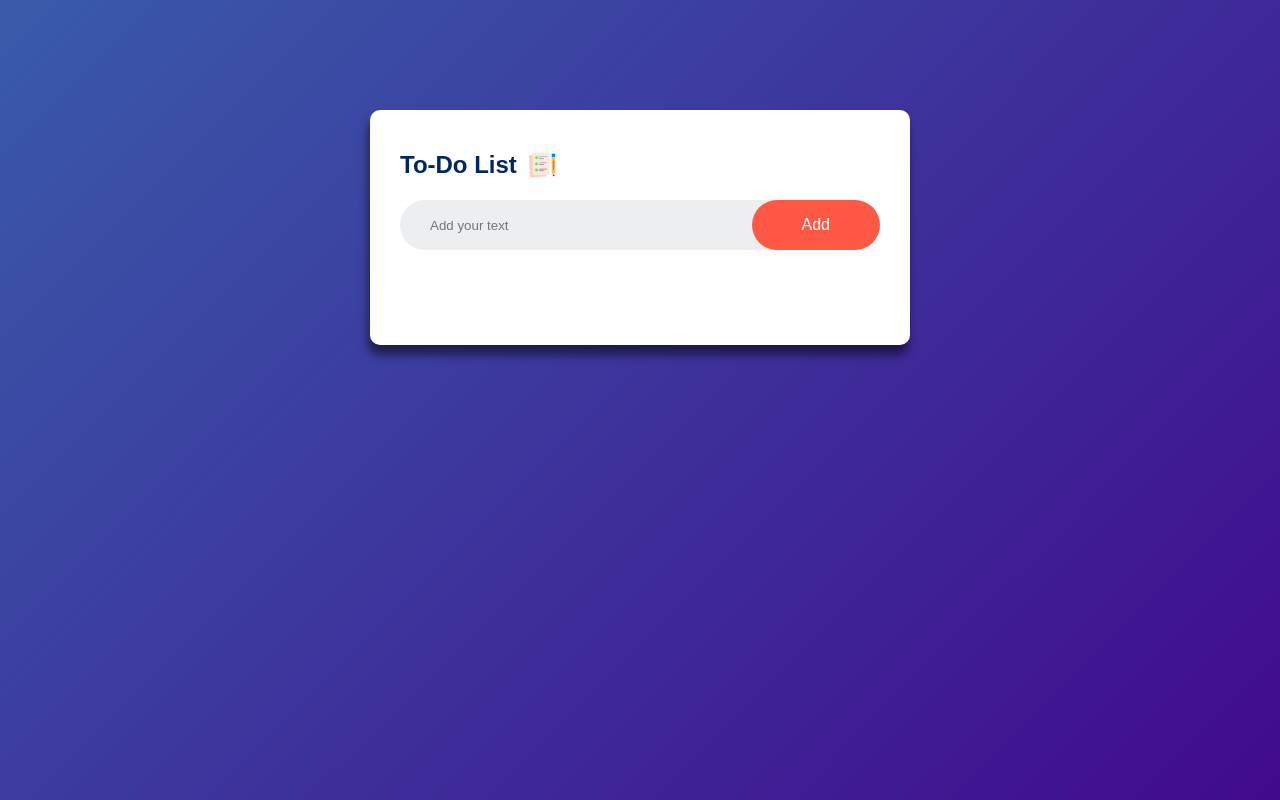
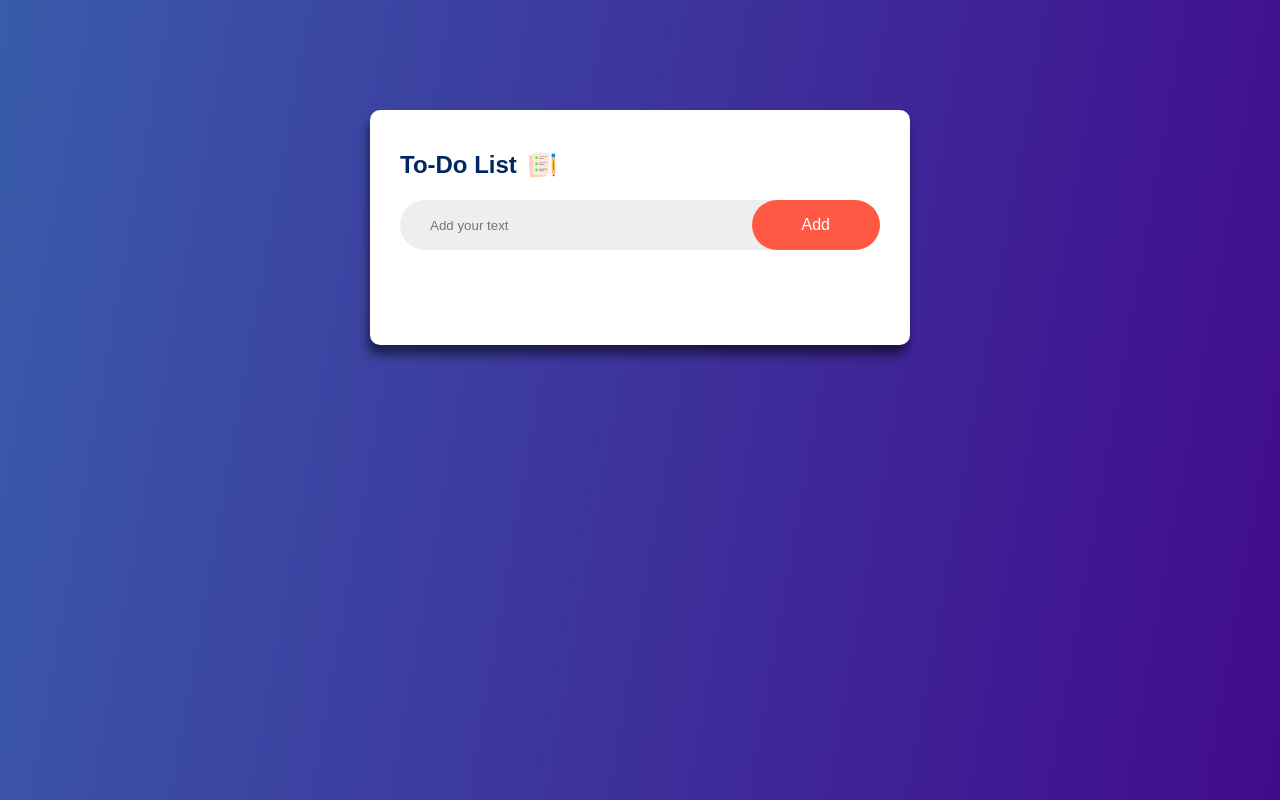
Before and after one commit to suraj-sks27/javascript-Projects, a plain HTML site: page Todo List App/index.html in a window 1280 px wide. Drawn offline with Linux system fonts and the light colour scheme.

Commit message:
"Todo List APP"

```diff
--- a/Todo List App/style.css
+++ b/Todo List App/style.css
@@ -8,7 +8,7 @@
 .container {
   width: 100%;
   min-height: 100vh;
-  background: linear-gradient(135deg, #395baa, #410a8d);
+  background: linear-gradient(100deg, #395baa, #410a8d);
   padding: 10px;
 }
 
```
